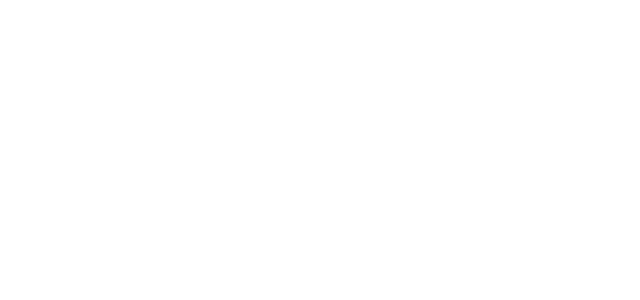
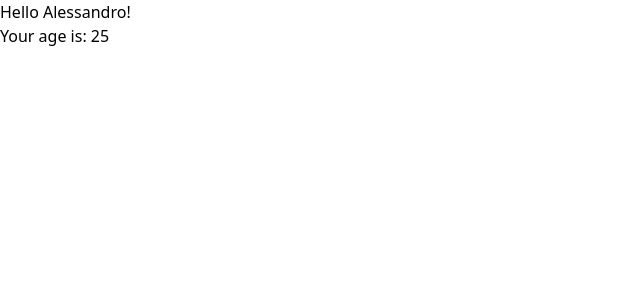
Before and after one commit to Alessandro-Ambra-dev/esercizi-React, a React (Create React App) app in the folder my-app/: page / in a window 1280 px wide. Shown: the top 300 px of the page, without its empty margins (0-640 px from the left). Built offline with nearby package versions, Linux system fonts and the light colour scheme.

Commit message:
feature: done ex-10 of React

```diff
--- /dev/null
+++ b/my-app/src/Age.jsx
@@ -0,0 +1,14 @@
+import React from "react";
+
+export class Age extends React.Component {
+  render() {
+    return (
+      <p>
+        {this.props.age > 18 &&
+          this.props.age < 65 &&
+          this.props.name === "John" &&
+          `Your age is: ${this.props.age}`}
+      </p>
+    );
+  }
+}
--- a/my-app/src/App.jsx
+++ b/my-app/src/App.jsx
@@ -1,7 +1,12 @@
 import React from "react";
+import { Welcome } from "./Welcome";
 
 export class App extends React.Component {
   render() {
-    return <div></div>;
+    return (
+      <div>
+        <Welcome name="Alessandro" />
+      </div>
+    );
   }
 }
--- /dev/null
+++ b/my-app/src/Welcome.jsx
@@ -0,0 +1,13 @@
+import React from "react";
+import { Age } from "./Age";
+
+export class Welcome extends React.Component {
+  render() {
+    return (
+      <div>
+        <p>Hello {this.props.name}!</p>
+        <Age age={25} name="John" />
+      </div>
+    );
+  }
+}
```
Also changed, not shown: my-app/src/consegna.md (+1 -0 lines).
